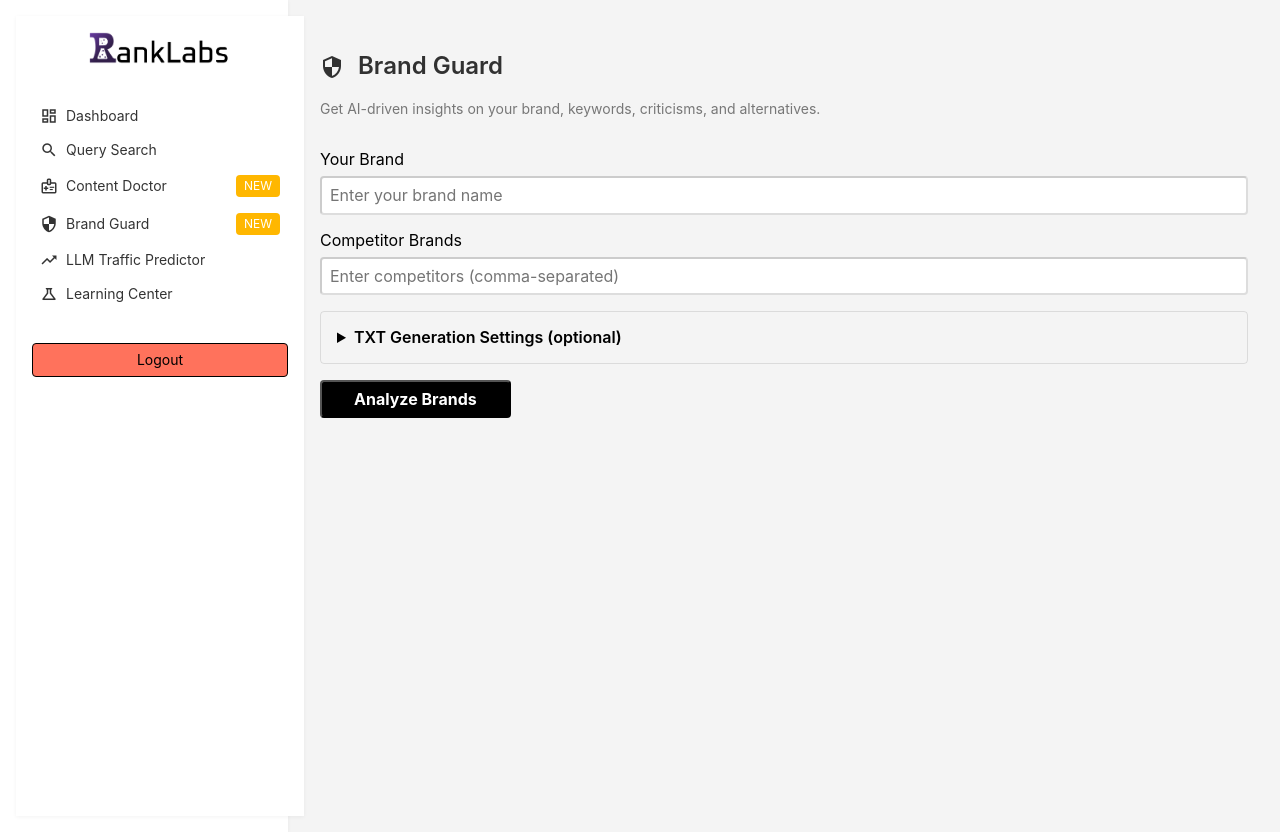
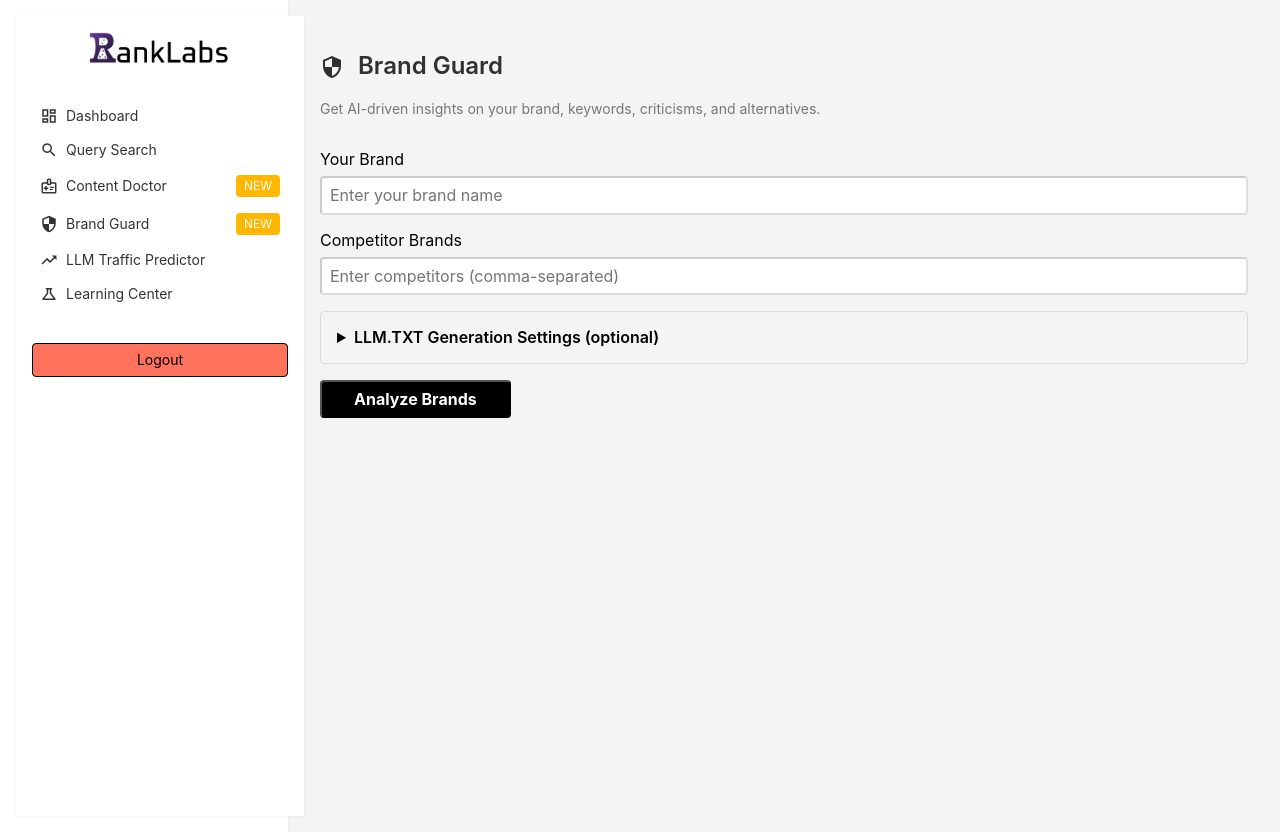
Before and after one commit to RankLab-AI/ranklab-alpha, a FastAPI app: page /brand-protector in a window 1280 px wide. Run offline with FastAPI, Linux system fonts and the light colour scheme; parts of the project's set-up code (start-up, migrations or seed data) failed here and were passed over.

Commit message:
chore: minor edits for clarity

```diff
--- a/app/templates/brand_protector.html
+++ b/app/templates/brand_protector.html
@@ -38,7 +38,7 @@
 
       {% if llm_txt %}
         <div class="mt4">
-          <h4 class="f5 fw6 mb2">Generated TXT Blocks</h4>
+          <h4 class="f5 fw6 mb2">Generated LLM.TXT Blocks</h4>
             <div class="bg-black-05 pa3 br2 mb3">
               <pre class="f6 code white-90">{{ llm_txt }}</pre>
             </div>
@@ -70,7 +70,7 @@
         </div>
 
         <details class="mb3 pa3 ba b--black-10 br2">
-          <summary class="f5 fw6 pointer">TXT Generation Settings (optional)</summary>
+          <summary class="f5 fw6 pointer">LLM.TXT Generation Settings (optional)</summary>
 
           <div class="mt3">
             <label class="f5 db mb2">Agents</label>
```
